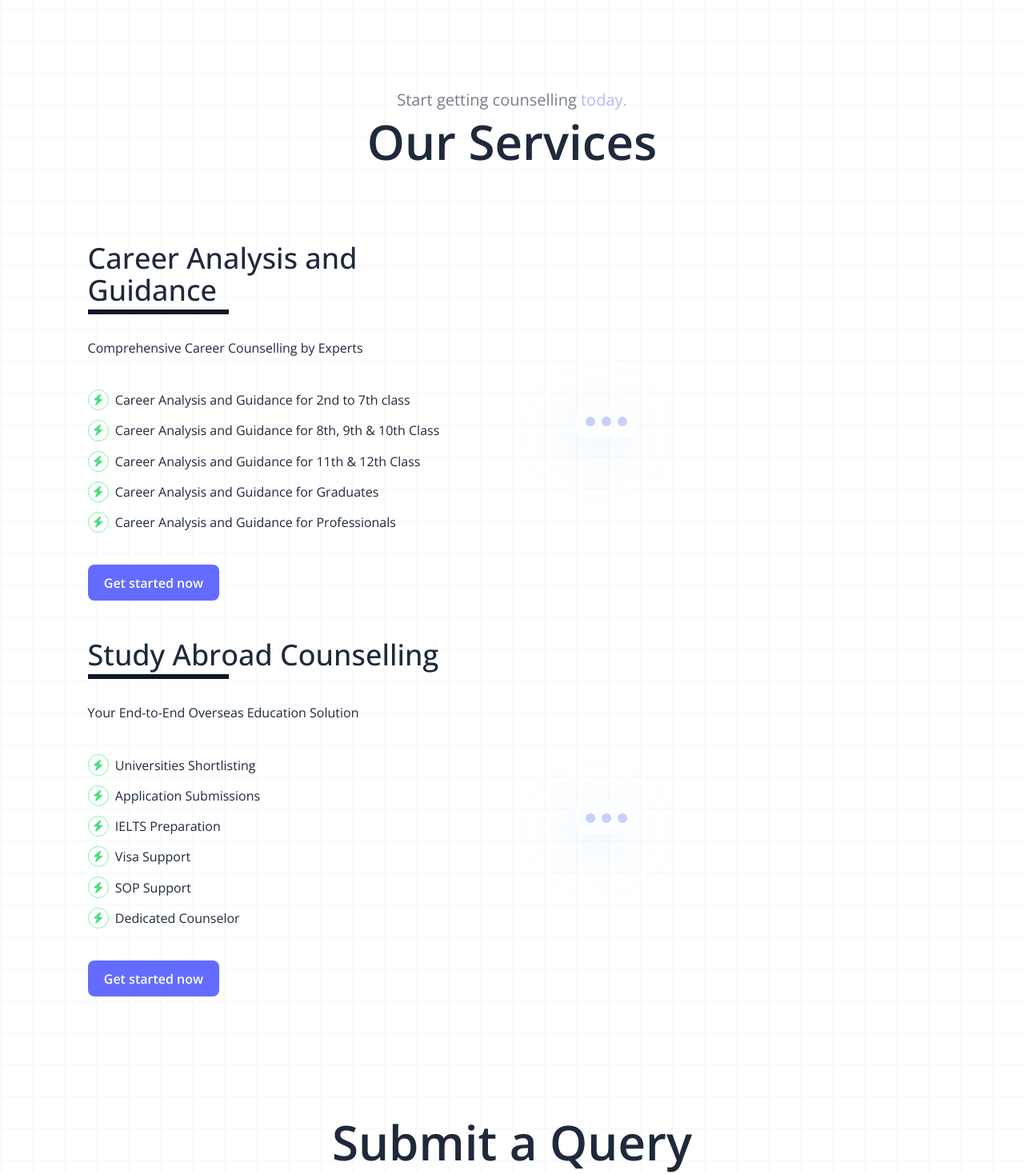
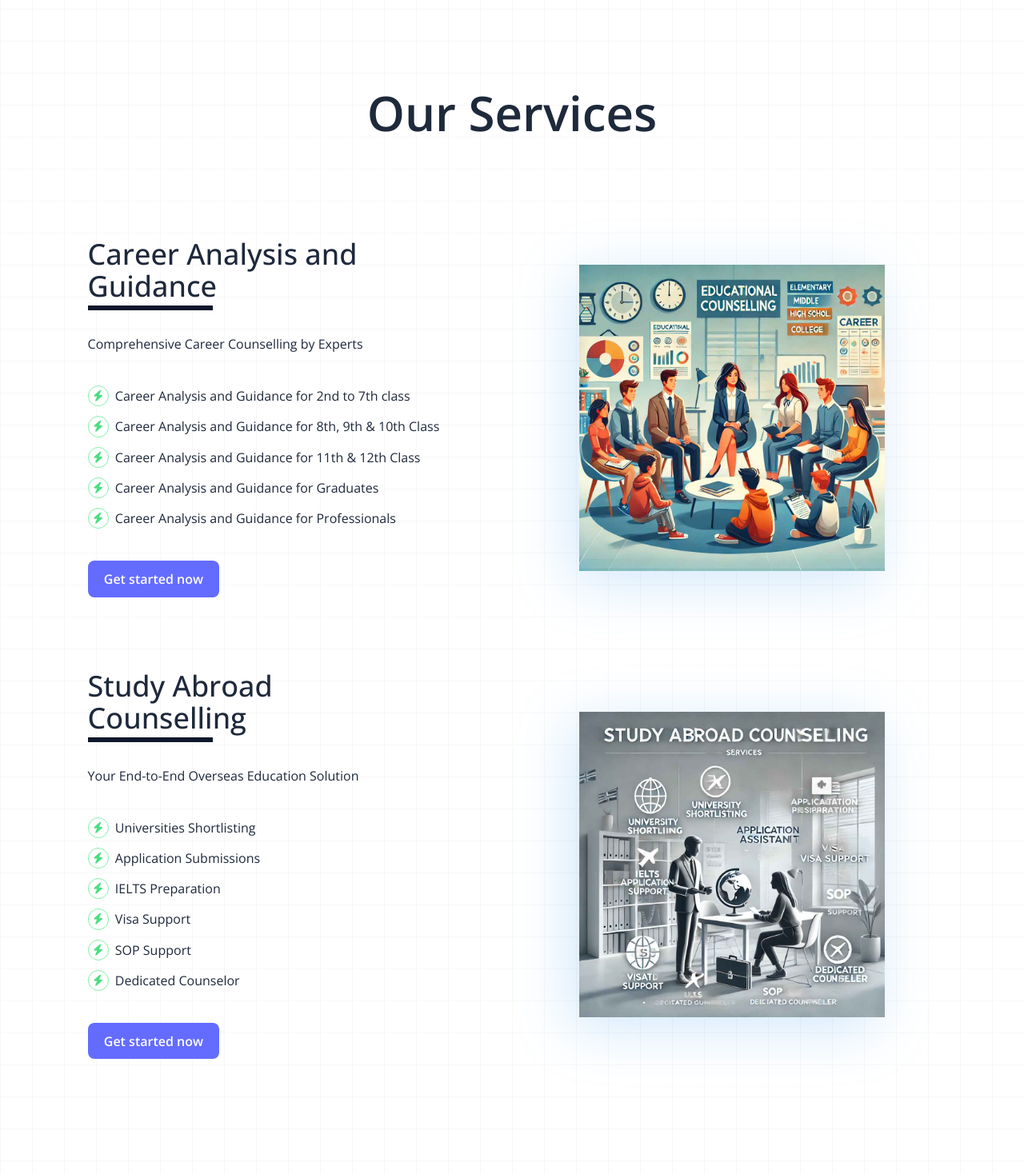
Before and after one commit to ajdjyt/landing-site, a SvelteKit app: page / in a window 1280 px wide. Shown: the part 1109-2577 px from the top of the page at 80% size. Built offline with nearby package versions, Linux system fonts and the light colour scheme.

Commit message:
add images

```diff
--- a/src/components/Product.svelte
+++ b/src/components/Product.svelte
@@ -13,7 +13,7 @@
 				'Career Analysis and Guidance for Professionals'
 			],
 			description: 'Comprehensive Career Counselling by Experts',
-			imgUrl: '',
+			imgUrl: 'assets/cca.jpg',
 			externalLink: 'https://mentoraglobal.edumilestones.com/'
 		},
 		{
@@ -27,7 +27,7 @@
 				'Dedicated Counselor'
 			],
 			description: 'Your End-to-End Overseas Education Solution',
-			imgUrl: '',
+			imgUrl: 'assets/cccis.jpg',
 			externalLink: 'https://mentoraglobal.edumilestones.com/abroad-studies/index-new.php?new=yes'
 		}
 	];
@@ -37,9 +37,9 @@
 <SectionWrapper id="product">
 	<div class="flex flex-col gap-10 sm:gap-14 md:gap-24 flex-1 justify-center pb-10 md:pb-14">
 		<div class="flex flex-col gap-2">
-			<p class="opacity-60 text-base sm:text-lg md:text-xl text-center">
+			<!-- <p class="opacity-60 text-base sm:text-lg md:text-xl text-center">
 				Start getting counselling <span class="text-indigo-400">today.</span>
-			</p>
+			</p> -->
 			<h3
 				class="text-4xl sm:text-5xl md:text-6xl max-w-[1000px] mx-auto w-full font-semibold text-center"
 			>
--- a/src/components/ProductCard.svelte
+++ b/src/components/ProductCard.svelte
@@ -5,7 +5,7 @@
 
 <div class="flex flex-cols gap-14 md:gap-14 lg:gap-20 text-base place-items-center">
 	<div
-		class={'w-1/2 flex flex-col gap-7 md:gap-7 lg:gap-10 relative text-base'}
+		class={'w-full md:w-screen/2 flex flex-col gap-7 md:gap-7 lg:gap-10 relative text-base '}
 	>
 		<h4
 			class="text-2xl sm:text-3xl md:text-4xl max-w-[1000px] w-full font-medium relative pr-10 after:absolute after:top-full after:left-0 after:w-1/3 after:h-1.5 after:mt-1 after:bg-slate-900"
@@ -35,13 +35,16 @@
 	</div>
 
 	<div
-		class={'flex flex-col overflow-hidden dropShadow rounded-b-lg' +
+		class={'hidden md:flex flex-col overflow-hidden dropShadow rounded-b-lg' +
 			(index % 2 === 1 ? ' md:order-2' : ' ')}
 	>
-		<div class="rounded-t-xl h-8 sm:h-10 bg-white opacity-60 px-3 flex items-center gap-2">
+		<!-- <div class="rounded-t-xl h-8 sm:h-10 bg-white opacity-60 px-3 flex items-center gap-2">
 			{#each [1, 2, 3] as i}
 				<div class="rounded-full aspect-square w-2.5 sm:w-3 bg-indigo-300" />
 			{/each}
+		</div> -->
+		<div class="m-16">
+			<img src={productFeature.imgUrl} alt="Please use a supported browser" />
 		</div>
 	</div>
 </div>
```
Also changed, not shown: static/assets/cca.jpg (added), static/assets/cccis.jpg (added).
